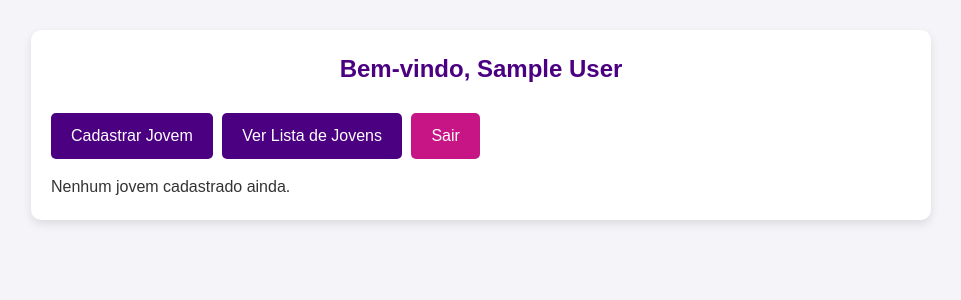
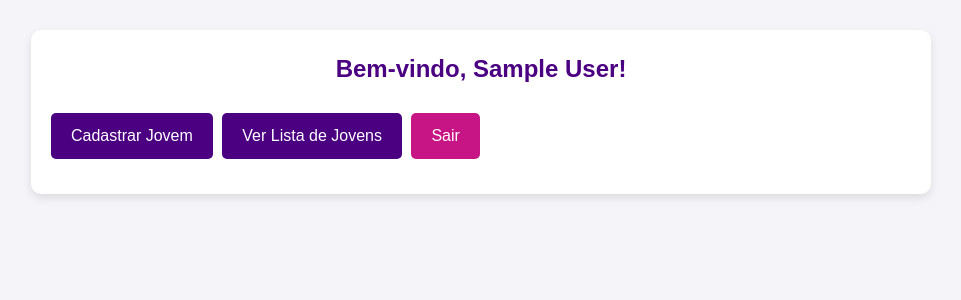
Before and after one commit to 021-kn/site-cadastro, a Flask app: page /dashboard in a window 1280 px wide. Shown: the top 300 px of the page, without its empty margins (159-1120 px from the left). Run offline with Flask 3, Linux system fonts and the light colour scheme; the visitor is signed in with stand-in values (Sample User, id 1); data that the repository does not hold is empty.

Commit message:
Update dashboard.html

```diff
--- a/templates/dashboard.html
+++ b/templates/dashboard.html
@@ -4,41 +4,14 @@
     <meta charset="UTF-8">
     <title>Dashboard</title>
     <link rel="stylesheet" href="{{ url_for('static', filename='style.css') }}">
+    <meta name="viewport" content="width=device-width, initial-scale=1.0">
 </head>
 <body>
 <div class="container">
-    <h2>Bem-vindo, {{ nome }}</h2>
-
+    <h2>Bem-vindo, {{ nome }}!</h2>
     <a href="{{ url_for('cadastrar_jovem') }}" class="btn">Cadastrar Jovem</a>
     <a href="{{ url_for('listar_jovens') }}" class="btn">Ver Lista de Jovens</a>
     <a href="{{ url_for('logout') }}" class="btn logout">Sair</a>
-
-    {% if jovens %}
-    <table>
-        <thead>
-            <tr>
-                <th>Nome</th>
-                <th>Telefone</th>
-                <th>Email</th>
-                <th>Endereço</th>
-                <th>Data Nascimento</th>
-            </tr>
-        </thead>
-        <tbody>
-            {% for jovem in jovens %}
-            <tr>
-                <td data-label="Nome">{{ jovem['nome'] }}</td>
-                <td data-label="Telefone">{{ jovem['telefone'] }}</td>
-                <td data-label="Email">{{ jovem['email'] }}</td>
-                <td data-label="Endereço">{{ jovem['endereco'] }}</td>
-                <td data-label="Data Nascimento">{{ jovem['data_nascimento'] }}</td>
-            </tr>
-            {% endfor %}
-        </tbody>
-    </table>
-    {% else %}
-    <p>Nenhum jovem cadastrado ainda.</p>
-    {% endif %}
 </div>
 </body>
 </html>
```
